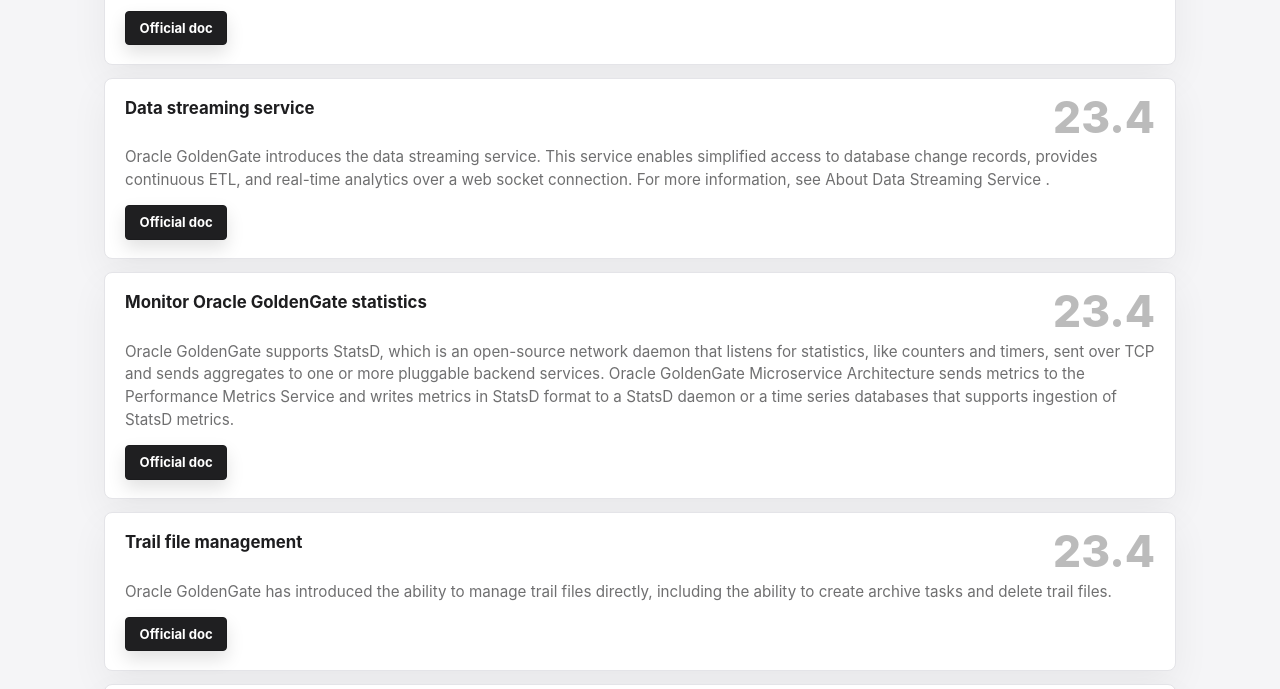
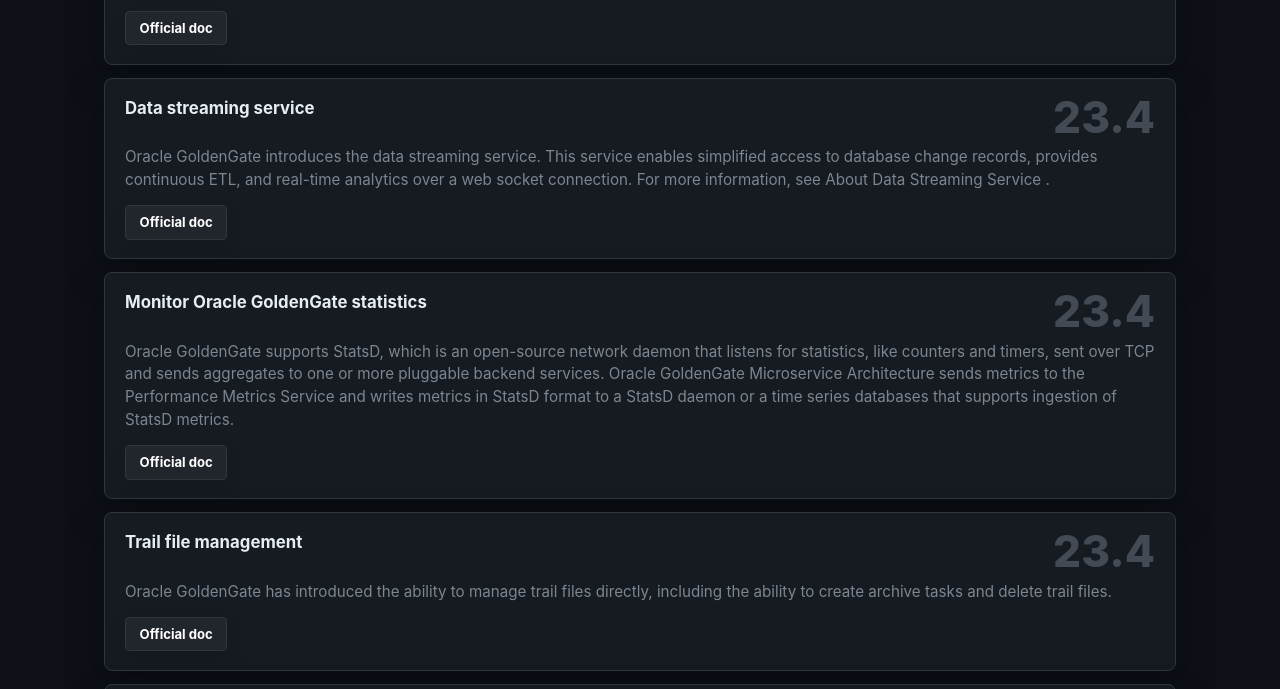
Before and after one commit to jollylengkono/oracle-version-diff, a website with bundled scripts: page index.html in a window 1280 px wide. Shown: the part 623-1312 px from the top of the page. Built offline with nearby package versions, Linux system fonts and the light colour scheme.

Commit message:
feat: apply GitHub dark theme (#6)
* feat: refine light card comparison UI

* fix: populate 21c legacy release sections

* fix: hide inactive comparison panels

* feat: apply GitHub dark theme

```diff
--- a/css/theme.css
+++ b/css/theme.css
@@ -1,18 +1,19 @@
 :root {
-  --oracle-red: #C74634;
-  --ink: #1D1D1F;
-  --muted: rgba(29, 29, 31, .64);
-  --muted-strong: rgba(29, 29, 31, .76);
-  --surface: #FFFFFF;
-  --surface-soft: #F5F5F7;
-  --surface-raised: #FBFBFD;
-  --bg: #F5F5F7;
-  --border: #E4E4E8;
-  --border-strong: #D6D6DC;
-  --button: #1F1F21;
-  --button-hover: #0F0F10;
-  --focus: #6E6E73;
-  --shadow: 0 14px 38px rgba(0, 0, 0, .055);
+  --oracle-red: #F85149;
+  --accent: #2F81F7;
+  --ink: #E6EDF3;
+  --muted: #7D8590;
+  --muted-strong: #A5ADB8;
+  --surface: #161B22;
+  --surface-soft: #0D1117;
+  --surface-raised: #21262D;
+  --bg: #0D1117;
+  --border: #30363D;
+  --border-strong: #8B949E;
+  --button: #21262D;
+  --button-hover: #30363D;
+  --focus: #2F81F7;
+  --shadow: 0 16px 36px rgba(1, 4, 9, .36);
 }
 
 * { box-sizing: border-box; }
@@ -83,7 +84,7 @@ body {
   font-size: 1rem;
 }
 .picker__field select:focus {
-  outline: 2px solid rgba(29, 29, 31, .22);
+  outline: 2px solid var(--focus);
   outline-offset: 2px;
 }
 .picker__vs {
@@ -118,8 +119,8 @@ body {
 }
 .tab--active {
   color: var(--ink);
-  background: var(--surface);
-  border-color: var(--ink);
+  background: var(--surface-raised);
+  border-color: var(--accent);
   box-shadow: 0 8px 24px rgba(0, 0, 0, .055);
 }
 
@@ -177,7 +178,7 @@ body {
 }
 .item__version {
   flex: 0 0 auto;
-  color: rgba(29, 29, 31, .3);
+  color: rgba(125, 133, 144, .45);
   font-size: clamp(2rem, 4vw, 2.75rem);
   font-weight: 800;
   letter-spacing: 0;
@@ -195,7 +196,7 @@ body {
   justify-content: center;
   min-height: 2.15rem;
   padding: .55rem .85rem;
-  border: 1px solid #1B1B1D;
+  border: 1px solid var(--border);
   border-radius: 4px;
   background: var(--button);
   color: #FFFFFF;
--- a/tests/js/theme.test.mjs
+++ b/tests/js/theme.test.mjs
@@ -7,3 +7,12 @@ const css = readFileSync('css/theme.css', 'utf8');
 test('hidden comparison panels stay hidden when tabs switch sections', () => {
   assert.match(css, /\.panel\[hidden\]\s*\{\s*display:\s*none;\s*\}/);
 });
+
+test('theme uses GitHub dark palette', () => {
+  assert.match(css, /--bg:\s*#0d1117;/i);
+  assert.match(css, /--surface:\s*#161b22;/i);
+  assert.match(css, /--surface-raised:\s*#21262d;/i);
+  assert.match(css, /--border:\s*#30363d;/i);
+  assert.match(css, /--ink:\s*#e6edf3;/i);
+  assert.match(css, /--accent:\s*#2f81f7;/i);
+});
```
